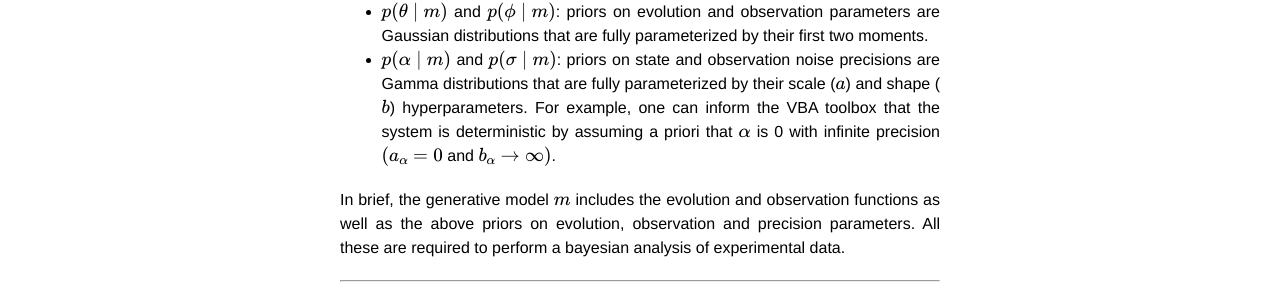
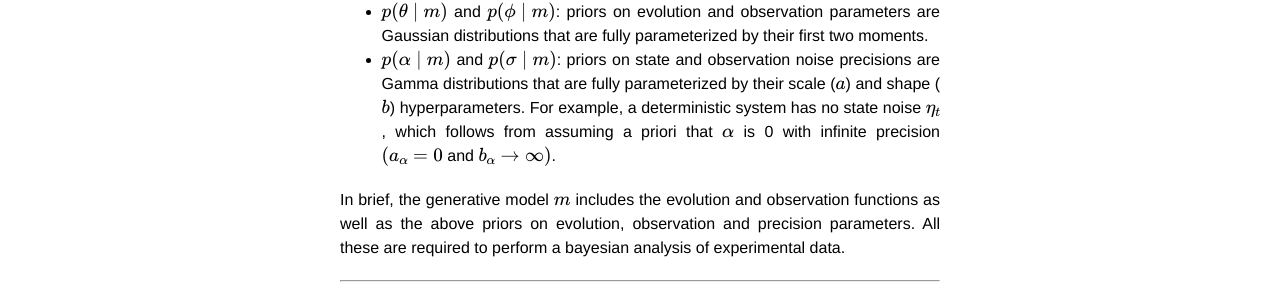
Before and after one commit to MBB-team/VBA-toolbox, a Jekyll site: the page built from _wiki/Structure-of-VBA's-generative-model.md, in a window 1280 px wide and 900 px high, scrolled down 4108 px. Shown: the part 348-639 px from the top of the window. Built offline with Jekyll 4.4.1, drawn with Linux system fonts in a browser that asks for light colours; nearby versions of some CDN libraries; formulas are drawn with MathJax 3.

Commit message:
Update Structure-of-VBA's-generative-model.md

```diff
--- a/_wiki/Structure-of-VBA's-generative-model.md
+++ b/_wiki/Structure-of-VBA's-generative-model.md
@@ -88,6 +88,6 @@ Priors can vary in how informative they are. This is important because highly in
 
 - $$p(\theta\mid m)$$ and $$p(\phi\mid m)$$: priors on evolution and observation parameters are Gaussian distributions that are fully parameterized by their first two moments.
 
-- $$p(\alpha\mid m)$$ and $$p(\sigma\mid m)$$: priors on state and observation noise precisions are Gamma distributions that are fully parameterized by their scale ($$a$$) and shape ($$b$$) hyperparameters. For example, one can inform the VBA toolbox that the system is deterministic by assuming a priori that $$\alpha$$ is 0 with infinite precision $$(a_{\alpha}=0$$ and $$b_{\alpha}\rightarrow  \infty)$$.
+- $$p(\alpha\mid m)$$ and $$p(\sigma\mid m)$$: priors on state and observation noise precisions are Gamma distributions that are fully parameterized by their scale ($$a$$) and shape ($$b$$) hyperparameters. For example, a deterministic system has no state noise $$\eta_t$$, which follows from assuming a priori that $$\alpha$$ is 0 with infinite precision $$(a_{\alpha}=0$$ and $$b_{\alpha}\rightarrow  \infty)$$.
 
 In brief, the generative model $$m$$ includes the evolution and observation functions as well as the above priors on evolution, observation and precision parameters. All these are required to perform a bayesian analysis of experimental data.
```
